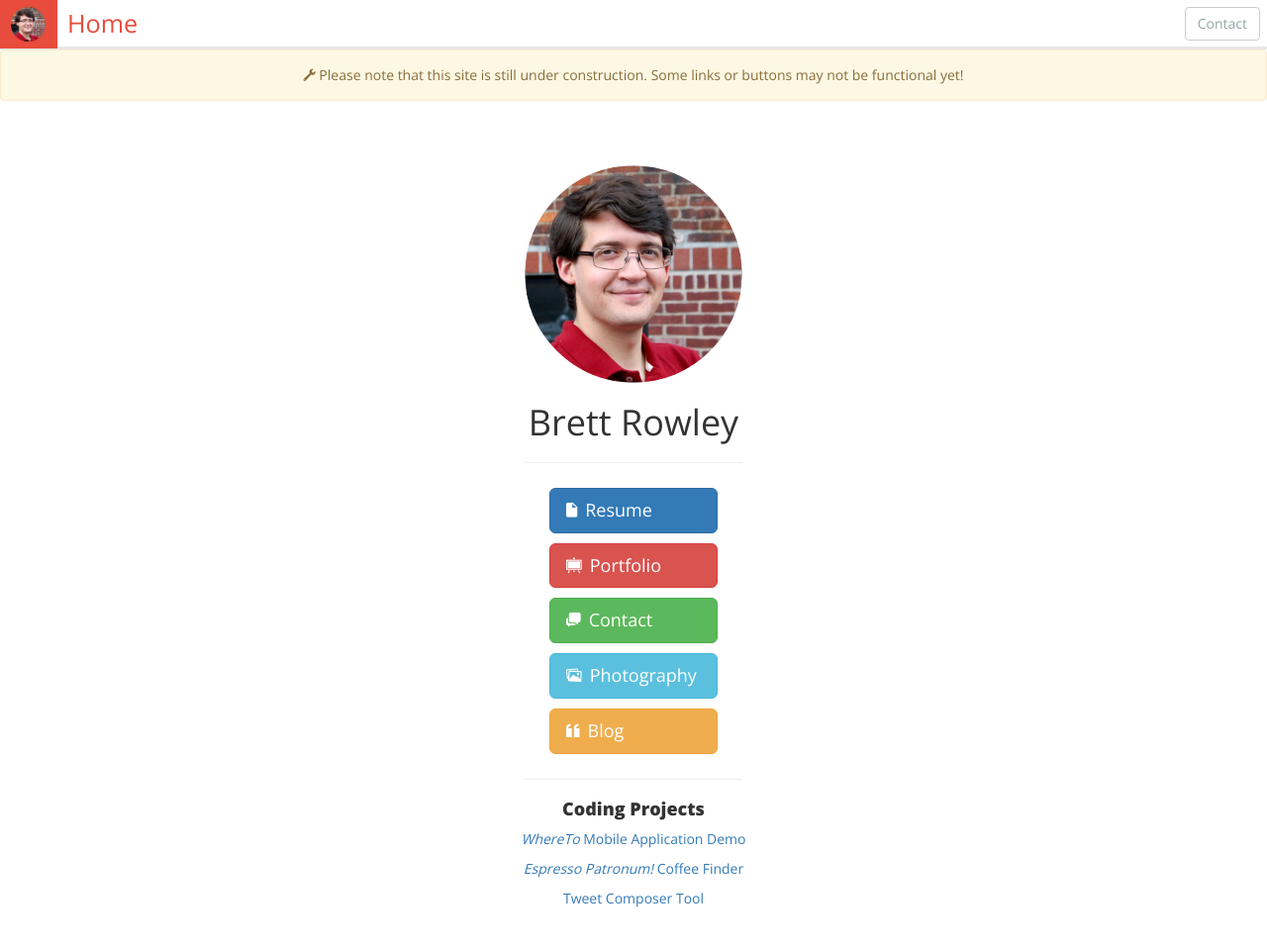
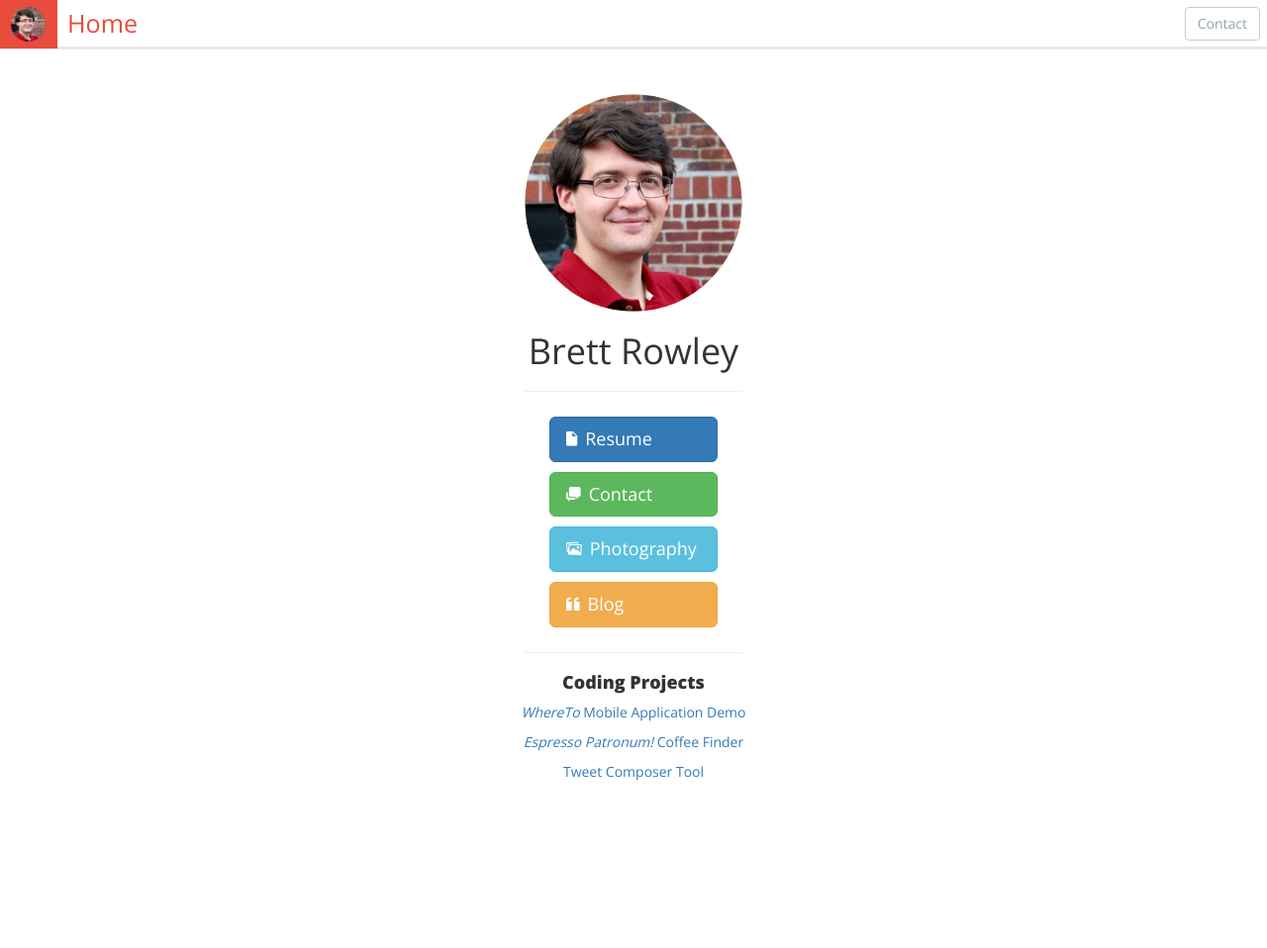
Before and after one commit to brettrowley/brettrowley.github.io, a Jekyll site: the page built from index.html, in a window 1280 px wide. Shown: the whole page at 99% size. Built offline with Jekyll 4.4.1, drawn with Linux system fonts in a browser that asks for light colours; some web fonts are replaced; after the commit the page ends 900 px from its top, so only the background shows below that.

Commit message:
hide portfolio link while under construction

```diff
--- a/index.html
+++ b/index.html
@@ -33,8 +33,6 @@ title: Home
 
   </style>
 
-  <div class="alert alert-warning" role="alert"><i class="ion-wrench"></i> Please note that this site is still under construction. Some links or buttons may not be functional yet!</div>
-
   <img id="profile_photo" src="/assets/img/profile_pic.png" style="height: 220px; margin-top: 5vh"/>
 
   <h1 id="header-text">Brett Rowley</h1>
@@ -42,7 +40,7 @@ title: Home
   <hr>
 
   <a class="btn btn-primary btn-lg" type="button" href="/resume"><i class="ion-android-document"></i>Resume</a><br>
-  <a class="btn btn-danger btn-lg" type="button" href="/portfolio"><i class="ion-easel"></i>Portfolio</a><br>
+  <!-- <a class="btn btn-danger btn-lg" type="button" href="/portfolio"><i class="ion-easel"></i>Portfolio</a><br> -->
   <a class="btn btn-success btn-lg" type="button" href="/contact"><i class="ion-chatboxes"></i>Contact</a><br>
   <a class="btn btn-info btn-lg" type="button" href="/photography"><i class="ion-images"></i>Photography</a><br>
   <a class="btn btn-warning btn-lg" type="button" href="/blog"><i class="ion-quote"></i>Blog</a><br>
```
